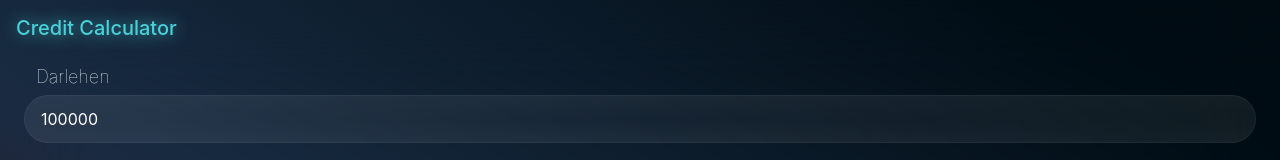
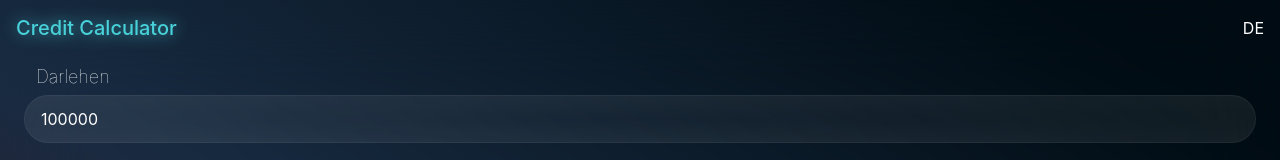
Before and after one commit to TrueTaco/Credit-Calculator, a React (Vite) app: page / in a window 1280 px wide. Shown: the top 160 px of the page. Built offline with nearby package versions, Linux system fonts and the light colour scheme.

Commit message:
Add placeholder icon for language select

```diff
--- a/src/components/Header.tsx
+++ b/src/components/Header.tsx
@@ -1,8 +1,10 @@
-import GlowWrapper from "./Generics/GlowWrapper";
+import { useTranslation } from "react-i18next";
 
 const Header = () => {
+  const { i18n } = useTranslation("home");
+
   return (
-    <div className="w-full h-16 items-center flex justify-start pl-4">
+    <div className="w-full h-16 items-center flex justify-between pl-4 pr-4">
       {/* Move into component */}
       <div className="relative">
         <p className="text-[#48D1D9] text-xl font-medium drop-shadow-glow">
@@ -11,7 +13,9 @@ const Header = () => {
       </div>
 
       {/* Move into component */}
-      <div></div>
+      <div className="flex cursor-pointer">
+        <p className="text-white">{i18n.language.toUpperCase()}</p>
+      </div>
     </div>
   );
 };
```
